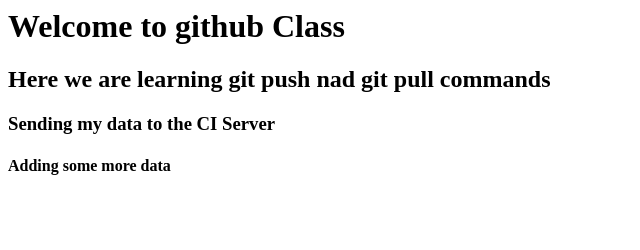
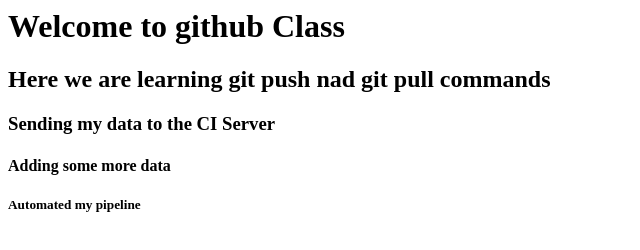
Before and after one commit to brahmaiahcheerla01/myRepo, a plain HTML site: page index.html in a window 1280 px wide. Shown: the whole page, without its empty margins (0-640 px from the left). Drawn offline with Linux system fonts and the light colour scheme.

Commit message:
Update index.html

```diff
--- a/index.html
+++ b/index.html
@@ -2,3 +2,4 @@
 <h2>Here we are learning git push nad git pull commands</h2>
 <h3>Sending my data to the CI Server</h3>
 <h4>Adding some more data</h4>
+<h5>Automated my pipeline</h5>
```
